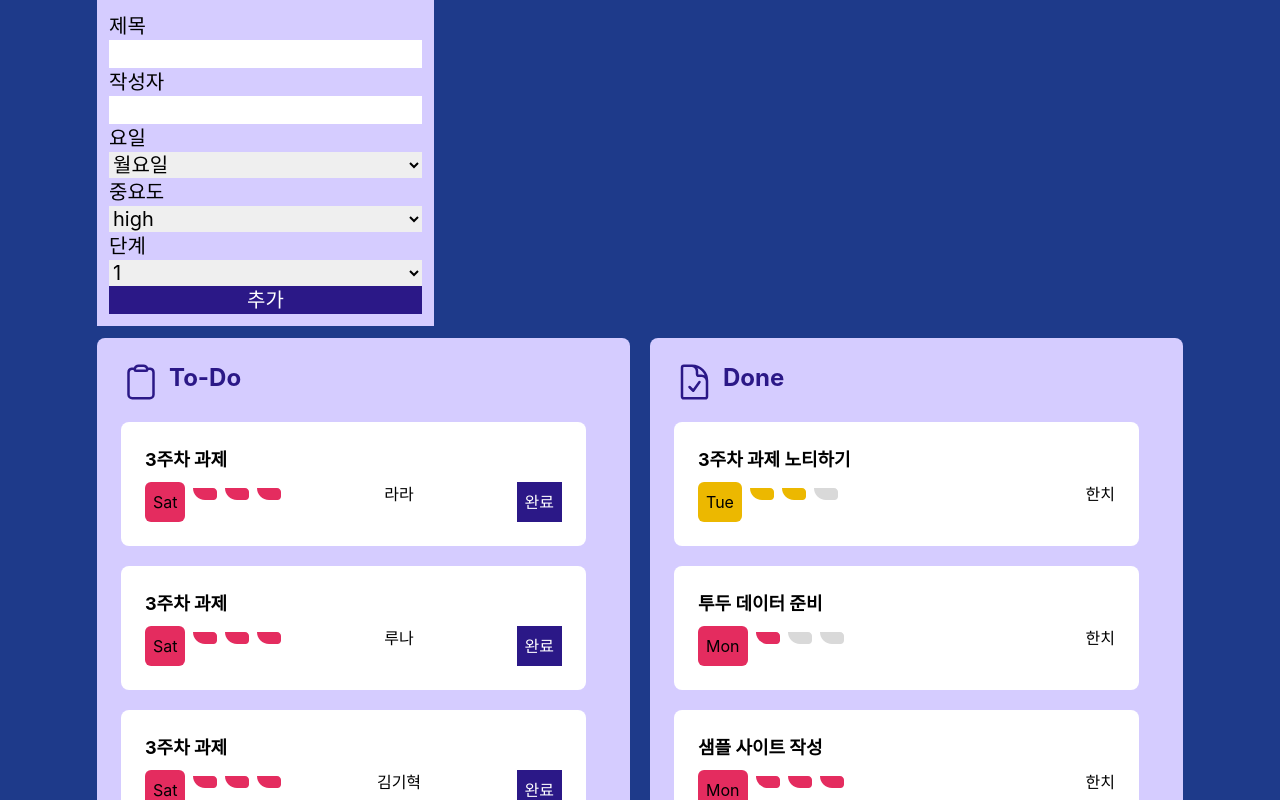
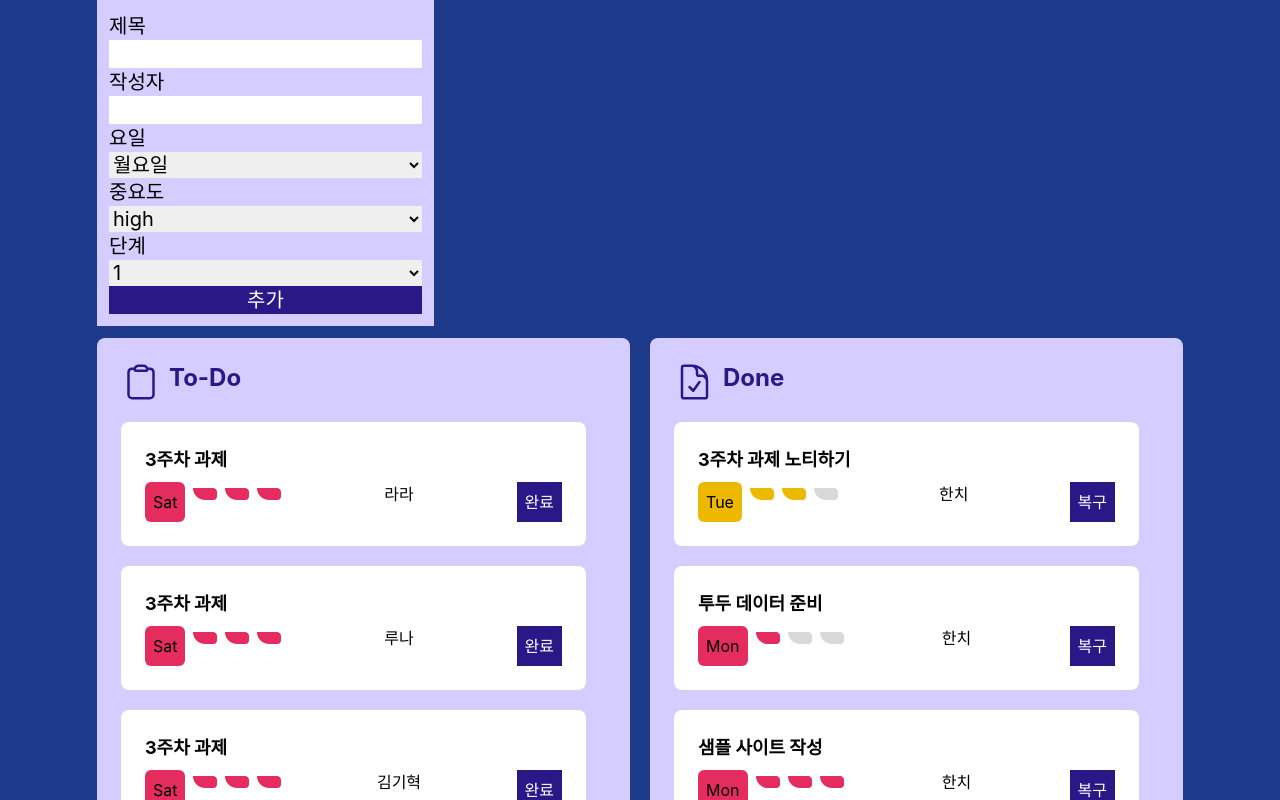
Before and after one commit to lindychi/frontend-bootcamp, a React (Create React App) app: page / in a window 1280 px wide. Shown: the top 800 px of the page. Built offline with nearby package versions, Linux system fonts and the light colour scheme.

Commit message:
복구추가

```diff
--- a/src/App.tsx
+++ b/src/App.tsx
@@ -216,6 +216,20 @@ onClick={() => {
         </div>
       </div>
       <div>{item.author}</div>
+      <button
+            className="text-white bg-blue-800 p-2"
+            onClick={() => {
+              setTodoData((prev) =>
+                prev.map((prevItem, prevIndex) =>
+                  prevItem.id === item.id
+                    ? { ...prevItem, progress: "TODO" }
+                    : prevItem
+                )
+              );
+            }}
+          >
+            복구
+          </button>
     </div>
   </div>
   )}
```
